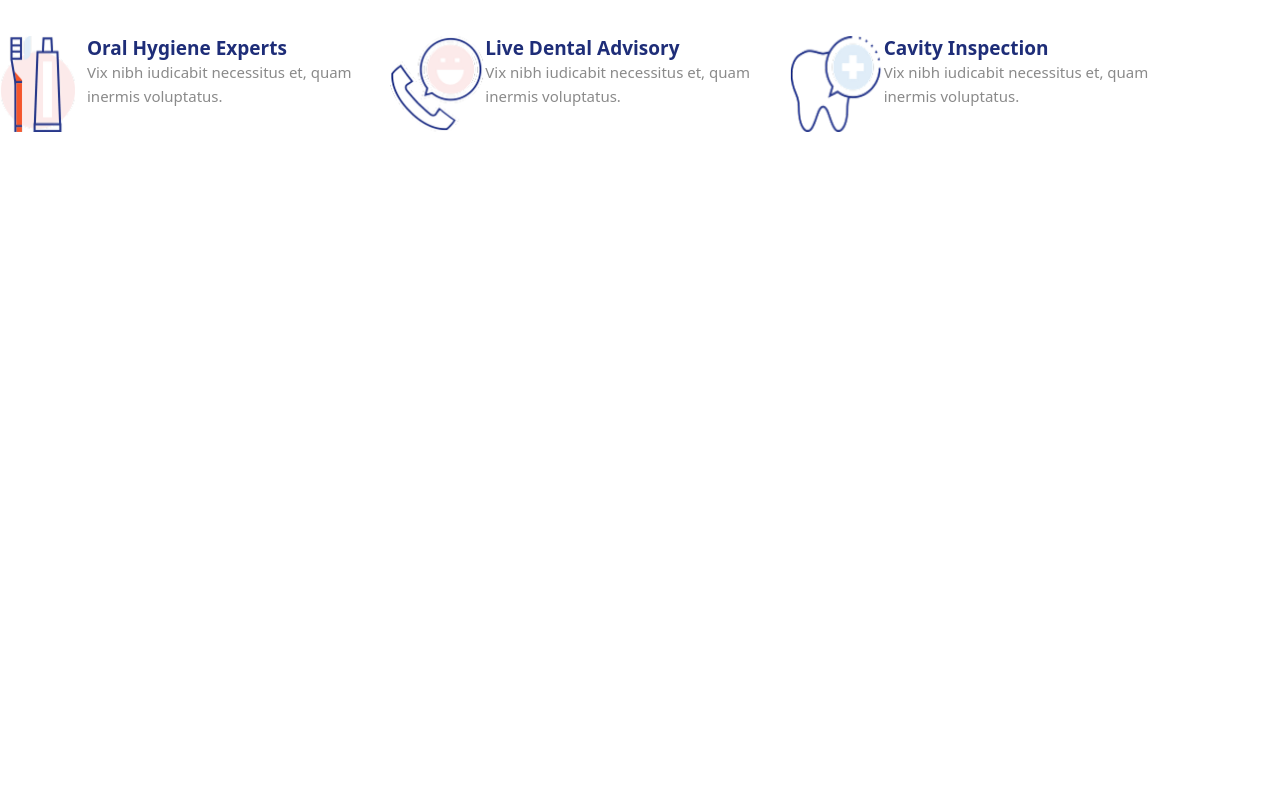
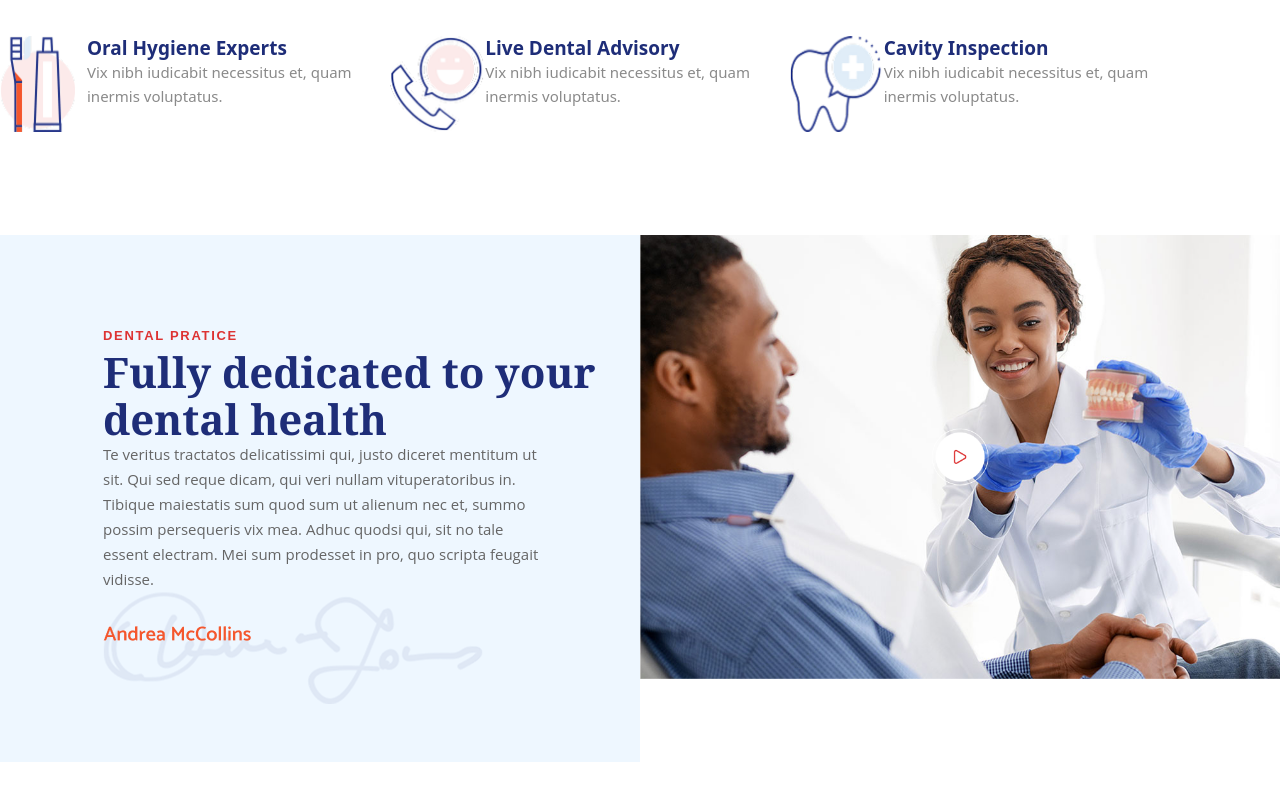
Before and after one commit to hp2604/UI_Desgin, a React (Vite) app: page / in a window 1280 px wide. Shown: the part 1335-2135 px from the top of the page. Before the commit the page ends 1500 px from the top, so only its background shows below. Built offline with nearby package versions, Linux system fonts and the light colour scheme.

Commit message:
section3 completed

```diff
--- a/src/App.jsx
+++ b/src/App.jsx
@@ -1,5 +1,6 @@
 import Header from "./components/Header"
 import Section2 from "./components/Section2"
+import Section3 from "./components/Section3"
 import './App.css'
 
 function App() {
@@ -9,6 +10,7 @@ function App() {
     <div className="wraper">
     <Header/>
     <Section2/>
+    <Section3/>
     </div>
 
     </>
--- /dev/null
+++ b/src/components/Section3.css
@@ -0,0 +1,67 @@
+*{
+    margin: 0;
+    padding: 0;
+    box-sizing: border-box;
+}
+
+.section3-container{
+    display: flex;
+    justify-content: space-between;
+    height: 527px;
+    margin-top: 50px;
+}
+
+.section3-content-container{
+    width: 50%;
+    max-height: 527px;
+    background-color:#EEF7FF;
+
+    display: flex;
+    align-items: center;
+    justify-content: center;
+    padding-left: 100px;
+    padding-top: 30px;
+
+}
+
+.section3-content-container p span{
+    font-family: sans-serif;
+    font-weight: 600;
+    font-style: SemiBold;
+    font-size: 13px;
+    line-height: 25px;
+    letter-spacing: 1.69px;
+    color: #DD3333;
+
+}
+
+.section3-content-container h1{
+    font-family: Cambria, Cochin, Georgia, Times, 'Times New Roman', serif;
+font-weight: 600;
+font-style: SemiBold;
+font-size: 42px;
+line-height: 47px;
+color: #1E2D78;
+}
+
+.section3-content-container p{
+    font-family: Open Sans;
+font-weight: 400;
+font-style: Regular;
+font-size: 15px;
+line-height: 25px;
+letter-spacing: 0%;
+vertical-align: middle;
+color:  #656565;
+width: 450px;
+}
+
+
+
+
+
+
+.section3-image-container{
+    width: 50%;
+    height: 705px;
+}
--- /dev/null
+++ b/src/components/Section3.jsx
@@ -0,0 +1,26 @@
+import './Section3.css'
+import doctor from '../assets/doctor-video.png'
+import signature from '../assets/signature.png'
+
+const section3 = () => {
+  return (
+    <div className='section3-container'>
+
+        <div className="section3-content-container">
+          <div className="section3-content-contain">
+        <p><span>DENTAL PRATICE</span></p>
+        <h1>Fully dedicated to your <br />dental health</h1>
+        <p>Te veritus tractatos delicatissimi qui, justo diceret mentitum ut sit. Qui sed reque dicam, qui veri nullam vituperatoribus in. Tibique maiestatis sum quod sum ut alienum nec et, summo possim persequeris vix mea. Adhuc quodsi qui, sit no tale essent electram. Mei sum prodesset in pro, quo scripta feugait vidisse.</p>
+        <img src={signature}/>
+        </div>
+        </div>
+
+        <div className="section3-image-container">
+            <img src={doctor}  />
+        </div>
+
+    </div>
+  )
+}
+
+export default section3
```
Also changed, not shown: src/assets/doctor-video.png (added), src/assets/signature.png (added).
